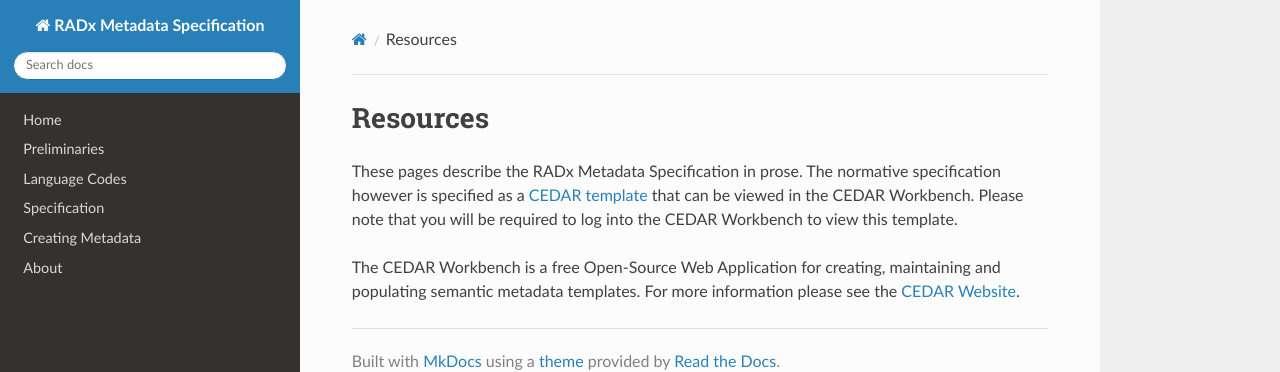
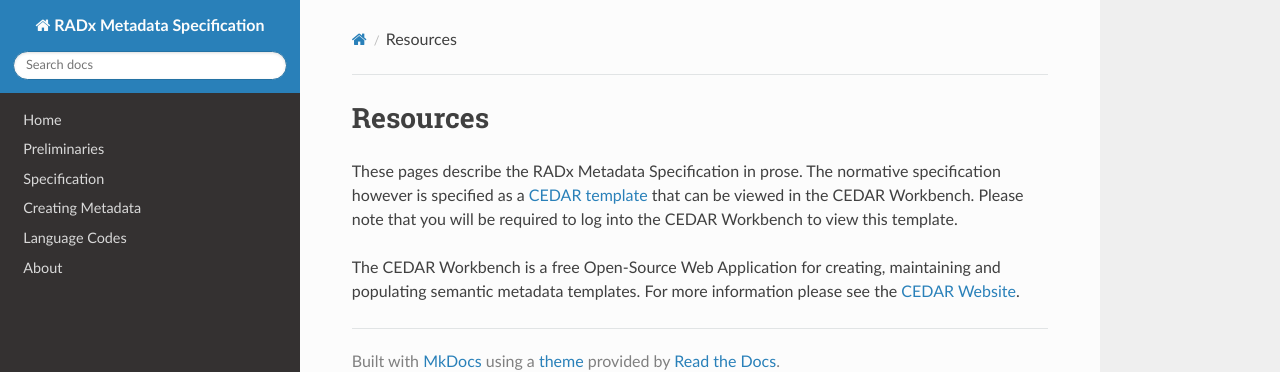
Before and after one commit to RADx/radx-metadata-spec-docs, an MkDocs documentation site: the page built from docs/resources.md, in a window 1280 px wide. Shown: the top 372 px of the page. Built offline with MkDocs 1.6.1, drawn with Linux system fonts in a browser that asks for light colours; nearby versions of some CDN libraries; part of the change alters nothing that is shown.

```diff
--- a/mkdocs.yml
+++ b/mkdocs.yml
@@ -4,9 +4,9 @@ site_url: https://example.com/
 nav:
     - Home: index.md
     - Preliminaries: preliminaries.md
-    - Language Codes: language-codes.md
     - Specification: specification.md
     - Creating Metadata: creating-metadata.md
+    - Language Codes: language-codes.md
     - About: about.md
 
 theme: readthedocs
```
